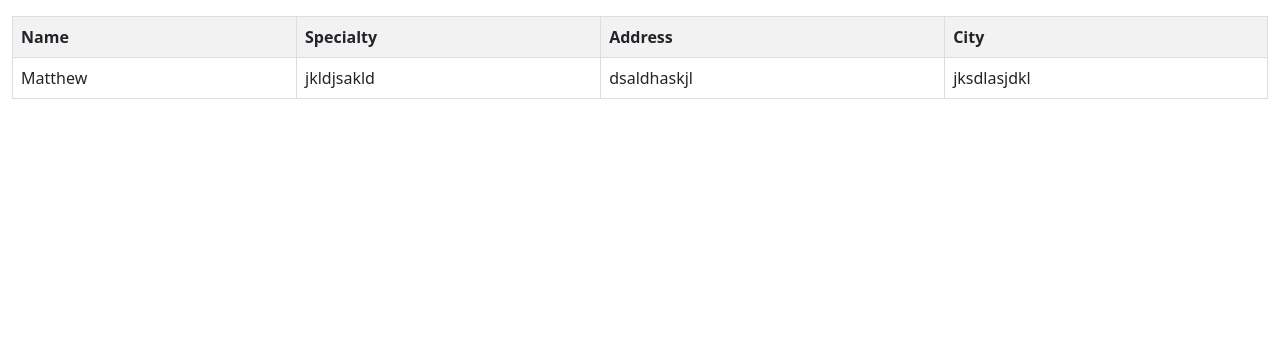
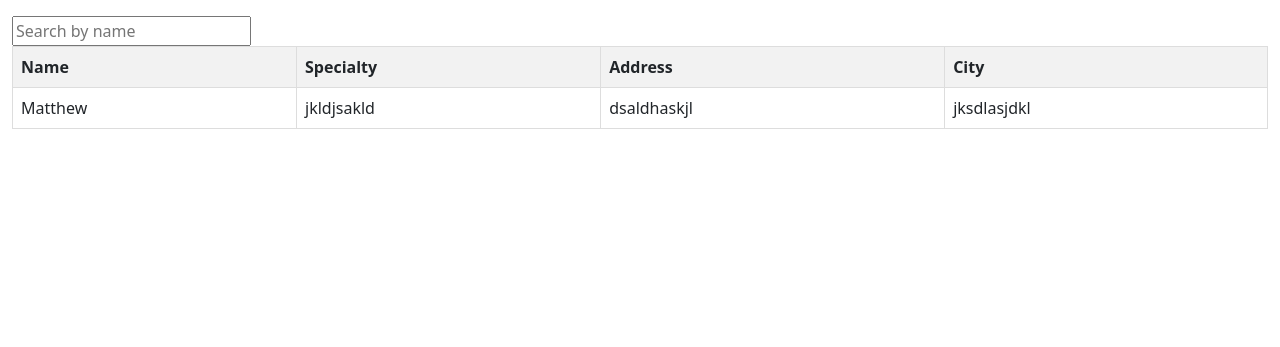
Before and after one commit to AI-and-Blockchain/F23_HealthChain, a Django app: page /providers/ in a window 1280 px wide. Shown: the part 73-420 px from the top of the page. Run offline with Django 4.2, Linux system fonts and the light colour scheme; data comes from the database, SQL or seed files in the repository.

Commit message:
Added Search by name function

```diff
--- a/UI/templates/providers.html
+++ b/UI/templates/providers.html
@@ -22,6 +22,8 @@
     }
 </style>
 
+<input type="text" id="searchInput" placeholder="Search by name">
+
 <table>
     <thead>
         <tr>
@@ -32,7 +34,7 @@
             <!-- Add more columns as needed -->
         </tr>
     </thead>
-    <tbody>
+    <tbody id="tableBody">
         {% for user in users %}
         <tr>
             <td>{{ user.name }}</td>
@@ -44,4 +46,20 @@
         {% endfor %}
     </tbody>
 </table>
+
+<script>
+    document.getElementById("searchInput").addEventListener("keyup", function() {
+        const input = this.value.toLowerCase();
+        const rows = document.querySelectorAll("#tableBody tr");
+
+        rows.forEach(row => {
+            const name = row.getElementsByTagName("td")[0].textContent.toLowerCase();
+            if (name.includes(input)) {
+                row.style.display = "";
+            } else {
+                row.style.display = "none";
+            }
+        });
+    });
+</script>
 {% endblock %}
```
